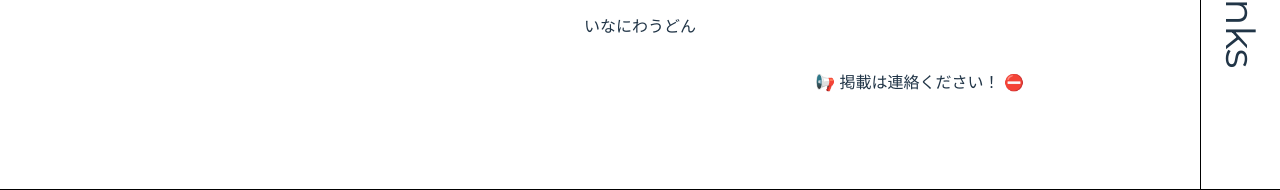
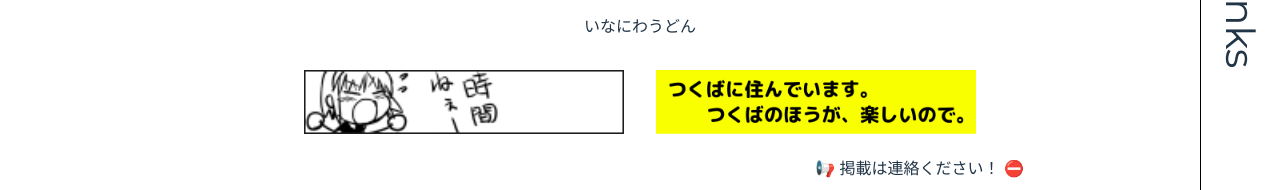
Before and after one commit to itsu-dev/https-itsu-dev2, a React (Vite) app: page / in a window 1280 px wide. Shown: the part 3493-3683 px from the top of the page. Built offline with nearby package versions, Linux system fonts and the light colour scheme.

Commit message:
feat: add banners

```diff
--- a/src/features/components/index/Friends/Friend/index.tsx
+++ b/src/features/components/index/Friends/Friend/index.tsx
@@ -8,7 +8,7 @@ type Props = {
 export default function Friend({ friend }: Props) {
   return (
     <article className={styles.friend}>
-      <a href={friend.url}>
+      <a href={friend.url} target={"_blank"}>
         <img src={friend.icon} alt={friend.name} />
       </a>
       <p>{friend.name}</p>
--- a/src/features/components/index/Friends/index.tsx
+++ b/src/features/components/index/Friends/index.tsx
@@ -22,6 +22,14 @@ export default function Friends() {
           <Friend key={index} friend={friend} />
         ))}
       </div>
+      <div className={styles.banners}>
+        <a href={"https://sites.google.com/view/happy-busy/"} target={"_blank"}>
+          <img src={'/imgs/notime.png'} alt={'時間ねぇー'} />
+        </a>
+        <a href={'https://love.tsukuba-ac.net/'} target={"_blank"}>
+          <img src={'/imgs/tsukuba-love2.png'} alt={'つくばに住んでいます。つくばの方が、楽しいので。'} />
+        </a>
+      </div>
       <p className={styles.description}>📢 掲載は連絡ください！ ⛔️</p>
     </ResponsiveSection>
   );
--- a/src/features/components/index/Friends/styles.module.css
+++ b/src/features/components/index/Friends/styles.module.css
@@ -10,6 +10,19 @@
   text-align: right;
 }
 
+.banners {
+  display: flex;
+  gap: 2rem;
+  align-items: center;
+  justify-content: center;
+  flex-wrap: wrap;
+  margin-top: 1rem;
+
+  img {
+      width: 20rem;
+  }
+}
+
 @media (max-width: 768px) {
   .friends {
     gap: 1.5rem;
@@ -18,4 +31,9 @@
   .description {
     text-align: center;
   }
+
+  .banners {
+    gap: 1rem;
+    margin-bottom: 2rem;
+  }
 }
```
Also changed, not shown: public/imgs/notime.png (added), public/imgs/tsukuba-love2.png (added).
